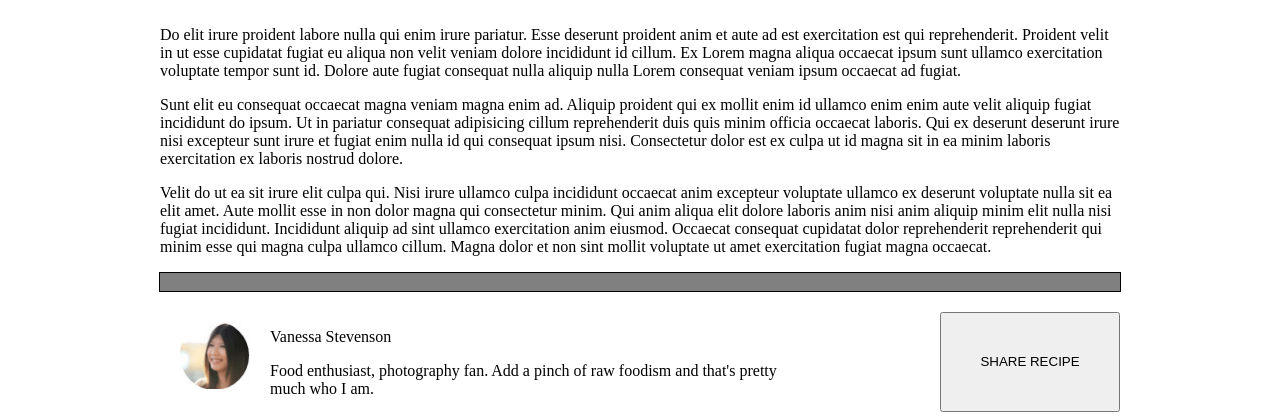
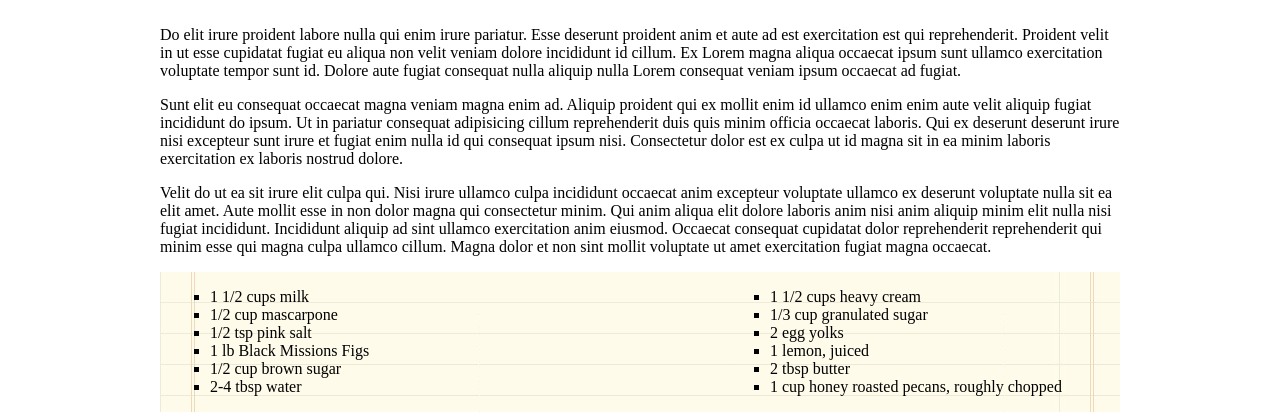
Before and after one commit to robert-hatfield/chocolate-pizza, a plain HTML site: page index.html in a window 1280 px wide. Shown: the part 882-1300 px from the top of the page. Drawn offline with Linux system fonts and the light colour scheme.

Commit message:
Added ingredients list w/ background image. Added color to 'share recipe' button.

```diff
--- a/index.html
+++ b/index.html
@@ -46,7 +46,27 @@
         <p>Sunt elit eu consequat occaecat magna veniam magna enim ad. Aliquip proident qui ex mollit enim id ullamco enim enim aute velit aliquip fugiat incididunt do ipsum. Ut in pariatur consequat adipisicing cillum reprehenderit duis quis minim officia occaecat laboris. Qui ex deserunt deserunt irure nisi excepteur sunt irure et fugiat enim nulla id qui consequat ipsum nisi. Consectetur dolor est ex culpa ut id magna sit in ea minim laboris exercitation ex laboris nostrud dolore.</p>
         <p>Velit do ut ea sit irure elit culpa qui. Nisi irure ullamco culpa incididunt occaecat anim excepteur voluptate ullamco ex deserunt voluptate nulla sit ea elit amet. Aute mollit esse in non dolor magna qui consectetur minim. Qui anim aliqua elit dolore laboris anim nisi anim aliquip minim elit nulla nisi fugiat incididunt. Incididunt aliquip ad sint ullamco exercitation anim eiusmod. Occaecat consequat cupidatat dolor reprehenderit reprehenderit qui minim esse qui magna culpa ullamco cillum. Magna dolor et non sint mollit voluptate ut amet exercitation fugiat magna occaecat.</p>
       </section>
-      <section class="ingredients">
+      <section class="ingredients container_12" style="background-image: url(img/list-bg.png); margin-bottom: 20px">
+        <span class="grid_5 suffix_2">
+          <ul style="list-style: square">
+            <li>1 1/2 cups milk</li>
+            <li>1/2 cup mascarpone</li>
+            <li>1/2 tsp pink salt</li>
+            <li>1 lb Black Missions Figs</li>
+            <li>1/2 cup brown sugar</li>
+            <li>2-4 tbsp water</li>
+          </ul>
+        </span>
+        <span class="grid_5">
+          <ul style="list-style: square">
+            <li>1 1/2 cups heavy cream</li>
+            <li>1/3 cup granulated sugar</li>
+            <li>2 egg yolks</li>
+            <li>1 lemon, juiced</li>
+            <li>2 tbsp butter</li>
+            <li>1 cup honey roasted pecans, roughly chopped</li>
+          </ul>
+        </span>
       </section>
       <div style="width: 960px; height: 18px; border: 1px solid black; background-color: grey; margin-left: auto; margin-right: auto"></div>
       <footer id="recipe_footer" class="container_12" style="margin-top: 20px">
@@ -55,7 +75,7 @@
         <p>Vanessa Stevenson</p>
         <p>Food enthusiast, photography fan. Add a pinch of raw foodism and that's pretty much who I am.</p>
       </div>
-        <button type="button" name="share_recipe" style="width: 180px; height: 100px; float: right">SHARE RECIPE</button>
+        <button type="button" name="share_recipe" style="width: 180px; height: 100px; float: right; background-color: #B9715B; color: white; font-size: 18px">SHARE RECIPE</button>
       </footer>
     </article>
     <footer class="site_footer">
```
